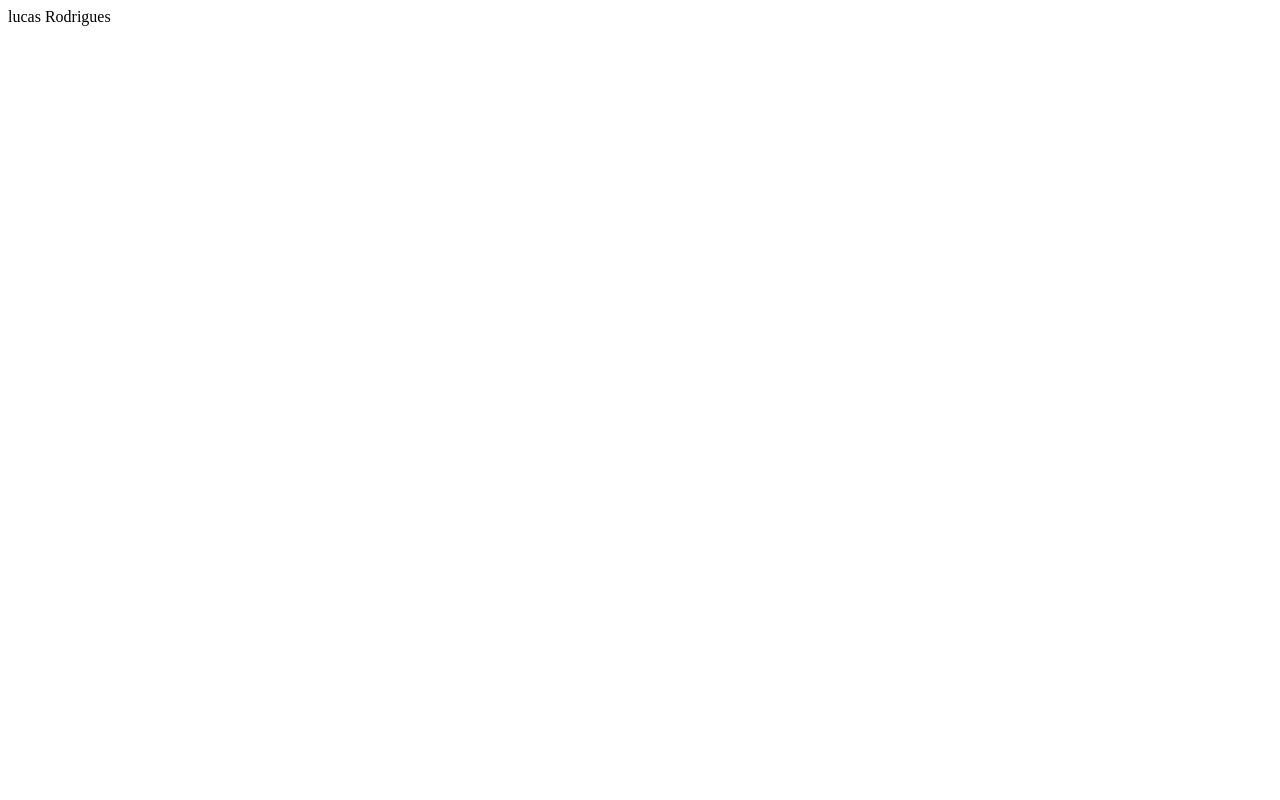
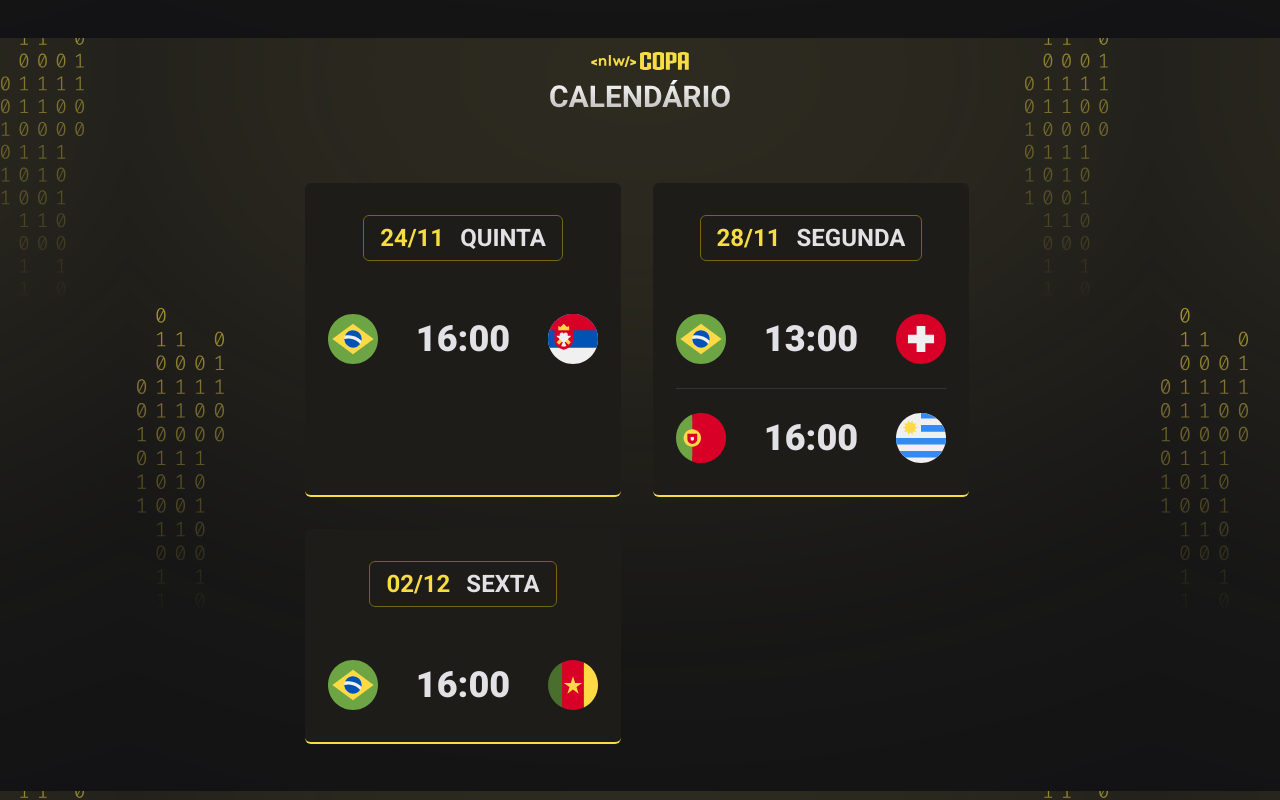
Before and after one commit to Lukas-Rodrigues/nmw_repositorio, a plain HTML site: page index.html in a window 1280 px wide. Drawn offline with Linux system fonts and the light colour scheme.

Commit message:
JS e CSS e HTML realizado

```diff
--- a/index.html
+++ b/index.html
@@ -4,21 +4,19 @@
         <meta charset="UTF-8">
         <meta http-equiv="X-UA-Compatible" content="IE=edge">
         <meta name="viewport" content="width=device-width, initial-scale=1.0">
-        <title>Meu site</title>
+        <title>Calendário de jogos da copa</title>
+        <link rel="stylesheet" href="./style.css" />
+        <link rel="preconnect" href="https://fonts.googleapis.com">
+        <link rel="preconnect" href="https://fonts.gstatic.com" crossorigin>
+    <link href="https://fonts.googleapis.com/css2?family=Roboto:wght@700;900&display=swap" rel="stylesheet">
     </head>
-    <body>
+    <body class="">
         <div id = "app">
             <header>
-            lucas Rodrigues
-
+                <img src="./assets/logo.svg" alt="Logo da NLW">
             </header>
-            <main id="cards">
-
-            </main>
-
-
-
-
+            <main id="cards"></main>
         </div>
+        <script src="./main.js"></script>
     </body>
 </html>
--- /dev/null
+++ b/main.js
@@ -0,0 +1,45 @@
+
+
+function createGame(play1,hour,play2){
+
+    return `
+                <li>
+                    <img src="./assets/icon-${play1}.svg" alt="Bandeira do play1">
+                        <STRONG>${hour}</STRONG>
+                    <img src="./assets/icon-${play2}.svg" alt="Bandeira da play2">
+                </li>
+
+            `
+
+
+}
+
+
+
+let delay = -0.3;
+function createcard(date,day,games){
+    delay = delay+ 0.3;
+    return `
+    <div class="card" style="animation-delay: ${delay}">
+     <h2>${date} <span>${day}</span></h2>
+        <ul>
+        ${games}
+         </ul>
+    </div>
+    `
+}
+
+
+
+document.querySelector("#cards").innerHTML =
+  createcard('24/11', 'quinta',
+    createGame("Brazil", "16:00", "Serbia")
+    )+
+
+   createcard('28/11', 'segunda',
+        createGame("Brazil", "13:00", "Switzerland")+
+        createGame("Portugal", "16:00", "Uruguay")
+   )+
+
+        createcard('02/12', 'sexta',
+        createGame("Brazil", "16:00", "Cameroon"))
--- /dev/null
+++ b/style.css
@@ -0,0 +1,135 @@
+*{
+    margin: 0%;
+    padding: 0%;
+    box-sizing: border-box;
+}
+:root{
+     --card-color-primary:#f7dd43;
+     --card-title-color-boder: #746615;
+     --card-bg-color: #1d1c19;
+     --bg: url(./assets/bg-yellow.svg);
+}
+body.blue{
+    --card-color-primary:#338af3;
+    --card-title-color-boder: #338af3;
+    --card-bg-color: #202024;
+    --bg: url(./assets/bg-blue.svg);
+}
+body.green{
+    --card-color-primary:#047c3f;
+    --card-title-color-boder: #047c3f;
+    --card-bg-color: #1a1f1b;
+    --bg:url(./assets/bg-green.svg);
+}
+
+
+
+ul{
+        list-style: none;
+}
+body{
+    background: #121214;
+    background-image: var(--bg);
+    background-position-x: center;
+    background-position-y: -715px;
+}
+body * {
+        font-family: 'Roboto', sans-serif;
+    }
+#app{
+    width: fit-content;
+    margin: 52px auto;
+}
+header{
+    margin-bottom: 63px;
+    text-align: center;
+}
+#cards{
+    display: flex;
+    flex-direction: column;
+    gap: 32px;
+}
+.card{
+    padding: 32px 23px;
+    text-align: center;
+    background: var(--card-bg-color);
+    border-bottom: 2px solid var(--card-color-primary);
+    border-radius: 6px;
+}
+.card h2{
+    display: flex;
+    gap: 16px;
+    justify-content: center;
+    padding: 8px 16px;
+    border: 1px solid var(--card-title-color-boder);
+    border-radius: 6px;
+    width: fit-content;
+    margin-inline:  auto;
+    margin-bottom: 53px;
+    color: #f7dd43;
+}
+.card h2 span{
+    color: #e1e1e6;
+    text-transform: uppercase;
+}
+.card ul{
+    display: flex;
+    flex-direction: column;
+    gap: 24px;
+    width: 270px;
+}
+
+
+
+.card ul li{
+    display:flex;
+    align-items: center;
+    justify-content: space-between;
+}
+.card ul li + li{
+    padding-top: 24px;
+    border-top: 1px solid #323238;
+
+}
+
+.card ul li strong{
+    font-weight: 900;
+    font-size: 36px;
+    line-height: 125%;
+    color:#e1e1e6
+}
+.card h2:hover,
+.card ul li strong:hover,
+.card ul li img:hover{
+transform:scale(1.1);
+}
+
+.card h2,
+.card ul li strong,
+.card ul li img{
+transition: transform 0.3s;
+}
+.card{
+    opacity: 0;
+    animation: appear .2s forwards;
+}
+
+
+
+@keyframes appear{
+    0% {
+        transform: translateY(-50px);
+        opacity: 0;
+    }
+    100%{
+        opacity: 1;
+    }
+}
+
+@media (min-width: 700px){
+ #cards{
+        max-width:670px;
+        flex-direction: row;
+        flex-wrap: wrap;
+    }
+}
```
Also changed, not shown: assets/Icon-Portugal.svg (added), assets/bg-yellow.svg (added), assets/icon-Brazil.svg (added), assets/icon-Cameroon.svg (added), assets/icon-Serbia.svg (added), assets/icon-Switzerland.svg (added), assets/icon-Uruguay.svg (added), assets/logo.svg (added), bg-blue.svg (added), bg-green.svg (added).
